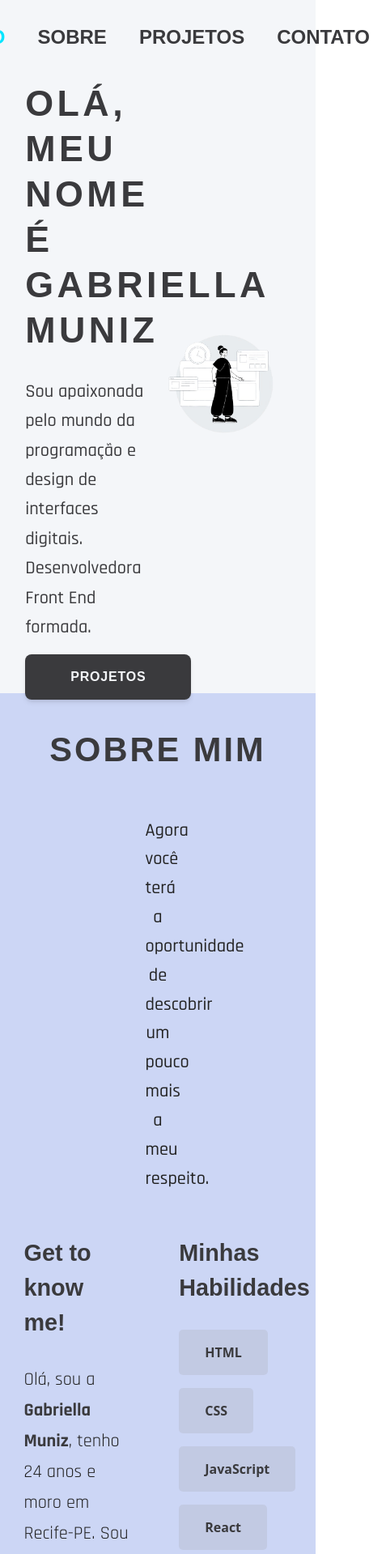
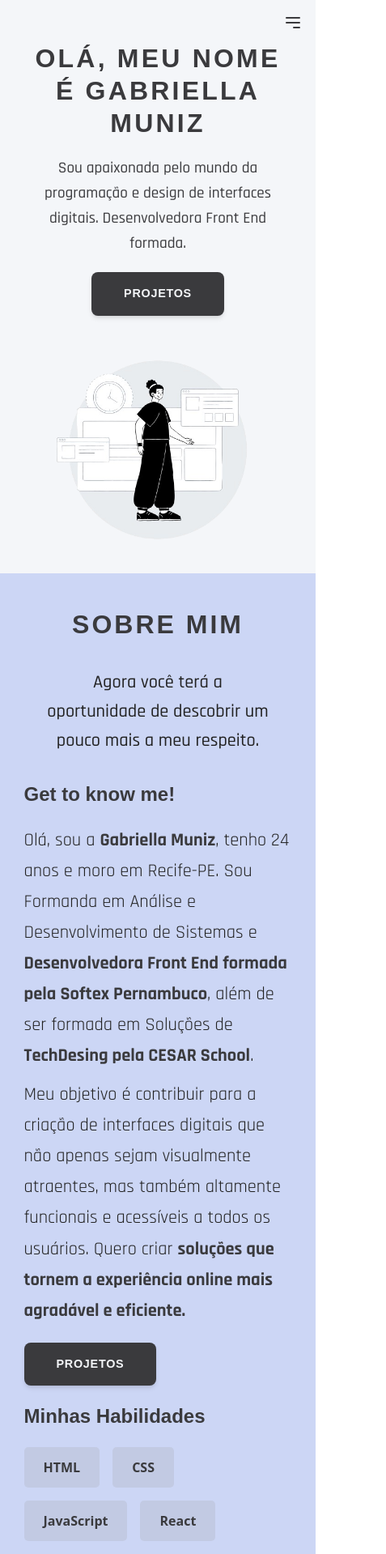
Before and after one commit to gabriella-muniz/portfolio, a Vue app: page / in a window 390 px wide. Shown: the top 1919 px of the page at 81% size, 477 px wide, since content can reach past the window. Built offline with nearby package versions, Linux system fonts and the light colour scheme; a web font is replaced by a local one.

Commit message:
responsividade

```diff
--- a/package.json
+++ b/package.json
@@ -8,7 +8,9 @@
     "build": "vite build",
     "preview": "vite preview",
     "lint": "eslint . --ext .vue,.js,.jsx,.cjs,.mjs --fix --ignore-path .gitignore",
-    "format": "prettier --write src/"
+    "format": "prettier --write src/",
+    "predeploy": "npm run build",
+    "deploy": "gh-pages -d dist"
   },
   "dependencies": {
     "@fortawesome/fontawesome-free": "^6.6.0",
@@ -24,6 +26,7 @@
     "autoprefixer": "^10.4.20",
     "eslint": "^8.57.0",
     "eslint-plugin-vue": "^9.23.0",
+    "gh-pages": "^6.1.1",
     "prettier": "^3.2.5",
     "tailwindcss": "^3.4.10",
     "vite": "^5.3.1"
--- a/src/components/AboutInicial.vue
+++ b/src/components/AboutInicial.vue
@@ -1,42 +1,48 @@
 <template>
- <section  id="about" class=" py-[10%] px-[5%] bg-[#CCD6F5]">
+  <section id="about" class="py-[10%] px-[5%] bg-[#CCD6F5]">
     <div class="section-about">
-            <h2 class="text-[2.6rem] uppercase tracking-[3px] font-bold text-center relative mb-[50px] text-[#3A3A3D] font-font">SOBRE MIM</h2>
-            <p class="text-center block text-[rgb(34,34,34)] text-[1.4rem] font-medium mx-[10rem] leading-[1.6] font-font2">Agora você terá a oportunidade de descobrir um pouco mais a meu respeito.</p>
+      <h2 class="text-[2rem] sm:text-[2.6rem] uppercase tracking-[3px] font-bold text-center relative mb-[30px] sm:mb-[50px] text-[#3A3A3D] font-font">
+        SOBRE MIM
+      </h2>
+      <p class="text-center block text-[rgb(34,34,34)] text-[1.2rem] sm:text-[1.4rem] font-medium mx-[2rem] sm:mx-[6rem] md:mx-[10rem] leading-[1.6] font-font2">
+        Agora você terá a oportunidade de descobrir um pouco mais a meu respeito.
+      </p>
 
+      <div class="px-[2%] sm:px-[5%] grid grid-cols-1 md:grid-cols-2 gap-[20px] sm:gap-[60px] text-left pt-[30px] sm:pt-[52px] pl-[10px]">
+        <div>
+          <h3 class="font-bold text-[1.5rem] sm:text-[1.8rem] text-[#3A3A3D] mb-[20px] sm:mb-[30px] font-font">
+            Get to know me!
+          </h3>
+          <p class="text-[1.1rem] sm:text-[1.2rem] text-[rgb(34,34,34)] leading-[1.7] font-font2 mb-[10px]">
+            Olá, sou a <strong class="text-[#3A3A3D]">Gabriella Muniz</strong>, tenho 24 anos e moro em Recife-PE. Sou Formanda em Análise e Desenvolvimento de Sistemas e <strong class="text-[#3A3A3D]">Desenvolvedora Front End formada pela Softex Pernambuco</strong>, além de ser formada em Soluções de <strong class="text-[#3A3A3D]">TechDesing pela CESAR School</strong>.
+          </p>
 
-              <div class="px-[5%]  grid grid-cols-2 gap-[60px] text-left pt-[52px] pl-[10px]">
-                <div>
-                  <h3 class="font-bold text-[1.8rem] text-[#3A3A3D] mb-[30px] font-font">Get to know me!</h3>
-                  <p class="text-[1.2rem] text-[rgb(34,34,34)] leading-[1.7] font-font2" style="margin-bottom: 10px">Olá, sou a <strong class="text-[#3A3A3D]">Gabriella Muniz</strong>, tenho 24 anos e moro em Recife-PE. Sou Formanda em Análise e Desenvolvimento de Sistemas e <strong class="text-[#3A3A3D]">Desenvolvedora Front End formada pela Softex Pernambuco</strong>, além de ser formada em Soluções de <strong class="text-[#3A3A3D]">TechDesing pela CESAR School</strong>.</p>
-
-                  <p class="text-[1.2rem] text-[rgb(34,34,34)] leading-[1.7] font-font2">Meu objetivo é contribuir para a criação de interfaces digitais que não apenas sejam visualmente atraentes, mas também altamente funcionais e acessíveis a todos os usuários. Quero criar <strong class="text-[#3A3A3D]">soluções que tornem a experiência online mais agradável e eficiente.</strong></p>
-                  <a class="bg-[#3A3A3D] text-[#F4F6F9] py-[1.2rem] px-[3.5rem] text-[1rem] uppercase tracking-wider font-bold rounded-lg shadow-md transition-transform transform hover:translate-y-[-5px] inline-block mt-[30px] font-font" href="#project">
+          <p class="text-[1.1rem] sm:text-[1.2rem] text-[rgb(34,34,34)] leading-[1.7] font-font2">
+            Meu objetivo é contribuir para a criação de interfaces digitais que não apenas sejam visualmente atraentes, mas também altamente funcionais e acessíveis a todos os usuários. Quero criar <strong class="text-[#3A3A3D]">soluções que tornem a experiência online mais agradável e eficiente.</strong>
+          </p>
+          <a class="bg-[#3A3A3D] text-[#F4F6F9] py-[1rem] sm:py-[1.2rem] px-[2.5rem] sm:px-[3.5rem] text-[0.9rem] sm:text-[1rem] uppercase tracking-wider font-bold rounded-lg shadow-md transition-transform transform hover:translate-y-[-5px] inline-block mt-[20px] sm:mt-[30px] font-font" href="#project">
             PROJETOS
           </a>
         </div>
 
         <div>
-                <h3 style="padding:0px;" class="font-bold text-[1.8rem] text-[#3A3A3D] mb-[30px] font-font" >Minhas Habilidades</h3>
+          <h3 class="font-bold text-[1.5rem] sm:text-[1.8rem] text-[#3A3A3D] mb-[20px] sm:mb-[30px] font-font">
+            Minhas Habilidades
+          </h3>
           <ul class="flex flex-wrap">
-                  <li class="py-[1rem] px-[2rem] mb-[1rem] mr-[1rem] bg-[rgba(153,153,153,0.2)] rounded-[5px] font-semibold text-[#3A3A3D]">HTML</li>
-                  <li class="py-[1rem] px-[2rem] mb-[1rem] mr-[1rem] bg-[rgba(153,153,153,0.2)] rounded-[5px] font-semibold text-[#3A3A3D]">CSS</li>
-                  <li class="py-[1rem] px-[2rem] mb-[1rem] mr-[1rem] bg-[rgba(153,153,153,0.2)] rounded-[5px] font-semibold text-[#3A3A3D]">JavaScript</li>
-                  <li class="py-[1rem] px-[2rem] mb-[1rem] mr-[1rem] bg-[rgba(153,153,153,0.2)] rounded-[5px] font-semibold text-[#3A3A3D]">React</li>
-                  <li class="py-[1rem] px-[2rem] mb-[1rem] mr-[1rem] bg-[rgba(153,153,153,0.2)] rounded-[5px] font-semibold text-[#3A3A3D]">Vue.js</li>
-                  <li class="py-[1rem] px-[2rem] mb-[1rem] mr-[1rem] bg-[rgba(153,153,153,0.2)] rounded-[5px] font-semibold text-[#3A3A3D]">Git</li>
-                  <li class="py-[1rem] px-[2rem] mb-[1rem] mr-[1rem] bg-[rgba(153,153,153,0.2)] rounded-[5px] font-semibold text-[#3A3A3D]">Golang</li>
-                  <li class="py-[1rem] px-[2rem] mb-[1rem] mr-[1rem] bg-[rgba(153,153,153,0.2)] rounded-[5px] font-semibold text-[#3A3A3D]">Tailwind</li>
-                  <li class="py-[1rem] px-[2rem] mb-[1rem] mr-[1rem] bg-[rgba(153,153,153,0.2)] rounded-[5px] font-semibold text-[#3A3A3D]">Tailwind</li>
-                  <li class="py-[1rem] px-[2rem] mb-[1rem] mr-[1rem] bg-[rgba(153,153,153,0.2)] rounded-[5px] font-semibold text-[#3A3A3D]">Tailwind</li>
-                  <li class="py-[1rem] px-[2rem] mb-[1rem] mr-[1rem] bg-[rgba(153,153,153,0.2)] rounded-[5px] font-semibold text-[#3A3A3D]">Tailwind</li>
+            <li class="py-[0.8rem] sm:py-[1rem] px-[1.5rem] sm:px-[2rem] mb-[1rem] mr-[1rem] bg-[rgba(153,153,153,0.2)] rounded-[5px] font-semibold text-[#3A3A3D]">HTML</li>
+            <li class="py-[0.8rem] sm:py-[1rem] px-[1.5rem] sm:px-[2rem] mb-[1rem] mr-[1rem] bg-[rgba(153,153,153,0.2)] rounded-[5px] font-semibold text-[#3A3A3D]">CSS</li>
+            <li class="py-[0.8rem] sm:py-[1rem] px-[1.5rem] sm:px-[2rem] mb-[1rem] mr-[1rem] bg-[rgba(153,153,153,0.2)] rounded-[5px] font-semibold text-[#3A3A3D]">JavaScript</li>
+            <li class="py-[0.8rem] sm:py-[1rem] px-[1.5rem] sm:px-[2rem] mb-[1rem] mr-[1rem] bg-[rgba(153,153,153,0.2)] rounded-[5px] font-semibold text-[#3A3A3D]">React</li>
+            <li class="py-[0.8rem] sm:py-[1rem] px-[1.5rem] sm:px-[2rem] mb-[1rem] mr-[1rem] bg-[rgba(153,153,153,0.2)] rounded-[5px] font-semibold text-[#3A3A3D]">Vue.js</li>
+            <li class="py-[0.8rem] sm:py-[1rem] px-[1.5rem] sm:px-[2rem] mb-[1rem] mr-[1rem] bg-[rgba(153,153,153,0.2)] rounded-[5px] font-semibold text-[#3A3A3D]">Git</li>
+            <li class="py-[0.8rem] sm:py-[1rem] px-[1.5rem] sm:px-[2rem] mb-[1rem] mr-[1rem] bg-[rgba(153,153,153,0.2)] rounded-[5px] font-semibold text-[#3A3A3D]">Golang</li>
+            <li class="py-[0.8rem] sm:py-[1rem] px-[1.5rem] sm:px-[2rem] mb-[1rem] mr-[1rem] bg-[rgba(153,153,153,0.2)] rounded-[5px] font-semibold text-[#3A3A3D]">Tailwind</li>
           </ul>
         </div>
       </div>
     </div>
   </section>
-
-
 </template>
 
 <script>
@@ -46,7 +52,7 @@
 </script>
 
 <style scoped>
-  P{
+p {
   font-size: 1.4rem;
 }
 </style>
--- a/src/components/HeaderInicial.vue
+++ b/src/components/HeaderInicial.vue
@@ -1,18 +1,29 @@
 <template>
-  <header class="bg-[#F4F6F9] flex justify-center px-8  font-font  ">
-    <nav>
-      <ul class="flex font-bold text-sm">
+  <header class="bg-[#F4F6F9] flex justify-center items-center px-8 py-4 font-font">
+    <!-- Botão hambúrguer ou X para telas pequenas -->
+    <button @click="toggleMenu" class="md:hidden block focus:outline-none absolute right-4 top-4">
+      <svg v-if="!isOpen" class="h-6 w-6 text-[#3A3A3D]" fill="none" stroke-linecap="round" stroke-linejoin="round" stroke-width="2" viewBox="0 0 24 24" stroke="currentColor">
+        <path d="M4 6h16M4 12h16m-7 6h7"></path>
+      </svg>
+      <svg v-else class="h-6 w-6 text-[#3A3A3D]" fill="none" stroke-linecap="round" stroke-linejoin="round" stroke-width="2" viewBox="0 0 24 24" stroke="currentColor">
+        <path d="M6 18L18 6M6 6l12 12"></path>
+      </svg>
+    </button>
+
+    <!-- Menu -->
+    <nav :class="isOpen ? 'block' : 'hidden'" class="md:flex md:items-center md:space-x-6 w-full md:w-auto">
+      <ul :class="{'md:flex md:space-x-6 flex flex-row': true}" class="font-bold text-center">
         <li>
-          <a class="block px-5 py-9 text-[#3A3A3D] hover:text-[#00E5FF] text-[1.5rem]" href="#home">INÍCIO</a>
+          <a :class="{'text-xs': isOpen, 'text-sm': !isOpen}" class="block px-5 py-2 text-[#3A3A3D] hover:text-[#00E5FF] text-[1.5rem]" href="#home">INÍCIO</a>
         </li>
         <li>
-          <a class="block px-5 py-9 text-[#3A3A3D] hover:text-[#00E5FF] text-[1.5rem]" href="#about">SOBRE</a>
+          <a :class="{'text-xs': isOpen, 'text-sm': !isOpen}" class="block px-5 py-2 text-[#3A3A3D] hover:text-[#00E5FF] text-[1.5rem]" href="#about">SOBRE</a>
         </li>
         <li>
-          <a class="block px-5 py-9 text-[#3A3A3D] hover:text-[#00E5FF] text-[1.5rem]" href="#project">PROJETOS</a>
+          <a :class="{'text-xs': isOpen, 'text-sm': !isOpen}" class="block px-5 py-2 text-[#3A3A3D] hover:text-[#00E5FF] text-[1.5rem]" href="#project">PROJETOS</a>
         </li>
         <li>
-          <a class="block px-5 py-9 text-[#3A3A3D] hover:text-[#00E5FF] text-[1.5rem]" href="#contact">CONTATO</a>
+          <a :class="{'text-xs': isOpen, 'text-sm': !isOpen}" class="block px-5 py-2 text-[#3A3A3D] hover:text-[#00E5FF] text-[1.5rem]" href="#contact">CONTATO</a>
         </li>
       </ul>
     </nav>
@@ -21,6 +32,16 @@
 
 <script>
 export default {
-  name: 'HeaderInicial'
-}
+  name: 'HeaderInicial',
+  data() {
+    return {
+      isOpen: false, // Controla a abertura do menu em telas pequenas
+    };
+  },
+  methods: {
+    toggleMenu() {
+      this.isOpen = !this.isOpen;
+    },
+  },
+};
 </script>
--- a/src/components/HomeInicial.vue
+++ b/src/components/HomeInicial.vue
@@ -1,22 +1,22 @@
 <template>
-  <section id="home" class="bg-[#F4F6F9] grid grid-cols-2 items-center py-[2%] px-[8%] min-h-[60vh]">
+  <section id="home" class="bg-[#F4F6F9] grid grid-cols-1 md:grid-cols-2 items-center py-[5%] px-[8%] min-h-[60vh]">
     <!-- Texto à esquerda -->
-    <div class="h-full flex flex-col justify-center">
-      <h1 class="text-[#3A3A3D] text-[2.8rem] uppercase tracking-widest font-bold leading-tight font-font">
+    <div class="h-full flex flex-col justify-center text-center md:text-left">
+      <h1 class="text-[#3A3A3D] text-[2rem] sm:text-[2.8rem] uppercase tracking-widest font-bold leading-tight font-font">
         OLÁ, MEU NOME É GABRIELLA MUNIZ
       </h1>
-      <p class="text-[#3A3A3D] text-[1.4rem] leading-relaxed my-[30px] font-font2 font-medium">
+      <p class="text-[#3A3A3D] text-[1.2rem] sm:text-[1.4rem] leading-relaxed my-[20px] sm:my-[30px] font-font2 font-medium">
         Sou apaixonada pelo mundo da programação e design de interfaces digitais. Desenvolvedora Front End formada.
       </p>
-      <div>
-        <a class="bg-[#3A3A3D] text-[#F4F6F9] py-[1.2rem] px-[3.5rem] text-[1rem] uppercase tracking-wider font-bold rounded-lg shadow-md transition-transform transform hover:translate-y-[-5px] font-font" href="#project">
+      <div class="flex justify-center md:justify-start">
+        <a class="bg-[#3A3A3D] text-[#F4F6F9] py-[1rem] sm:py-[1.2rem] px-[2.5rem] sm:px-[3.5rem] text-[0.9rem] sm:text-[1rem] uppercase tracking-wider font-bold rounded-lg shadow-md transition-transform transform hover:translate-y-[-5px] font-font" href="#project">
           PROJETOS
         </a>
       </div>
     </div>
     <!-- Imagem à direita -->
-    <div class="h-full flex justify-center items-center">
-      <img src="@/assets/foto.png" alt="Gabriella Muniz" class="rounded-lg" style="width: 100%; max-width: 600px;">
+    <div class="h-full flex justify-center items-center mt-8 md:mt-0">
+      <img src="../assets/foto.png" alt="Gabriella Muniz" class="rounded-lg w-full max-w-[300px] sm:max-w-[400px] md:max-w-[600px]">
     </div>
   </section>
 </template>
```
Also changed, not shown: src/components/FooterInicial.vue (+17 -13 lines), src/components/ProjetosInicial.vue (+31 -67 lines), vite.config.js (+5 -14 lines), 1 other file (tests, documents, lock files or other folders). Lines whose indentation alone changed are shown as unchanged.
